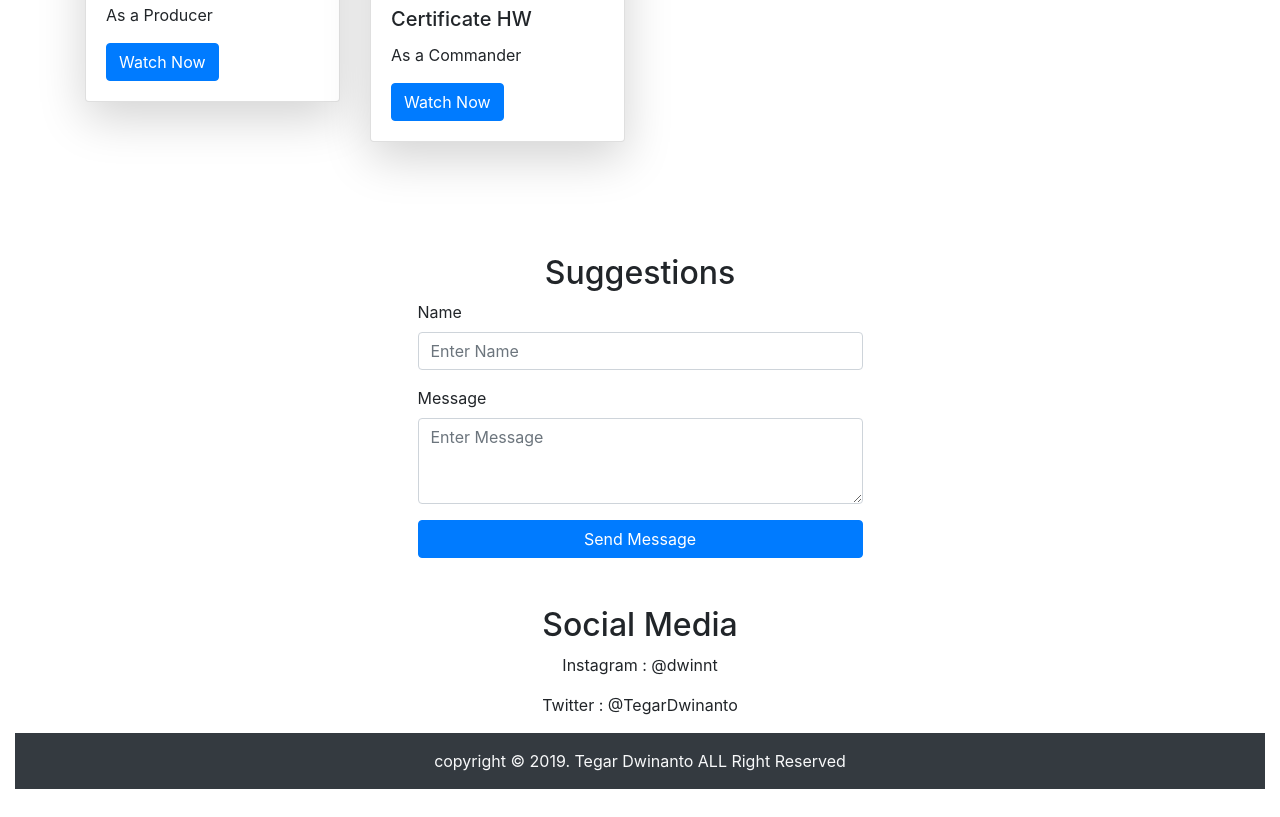
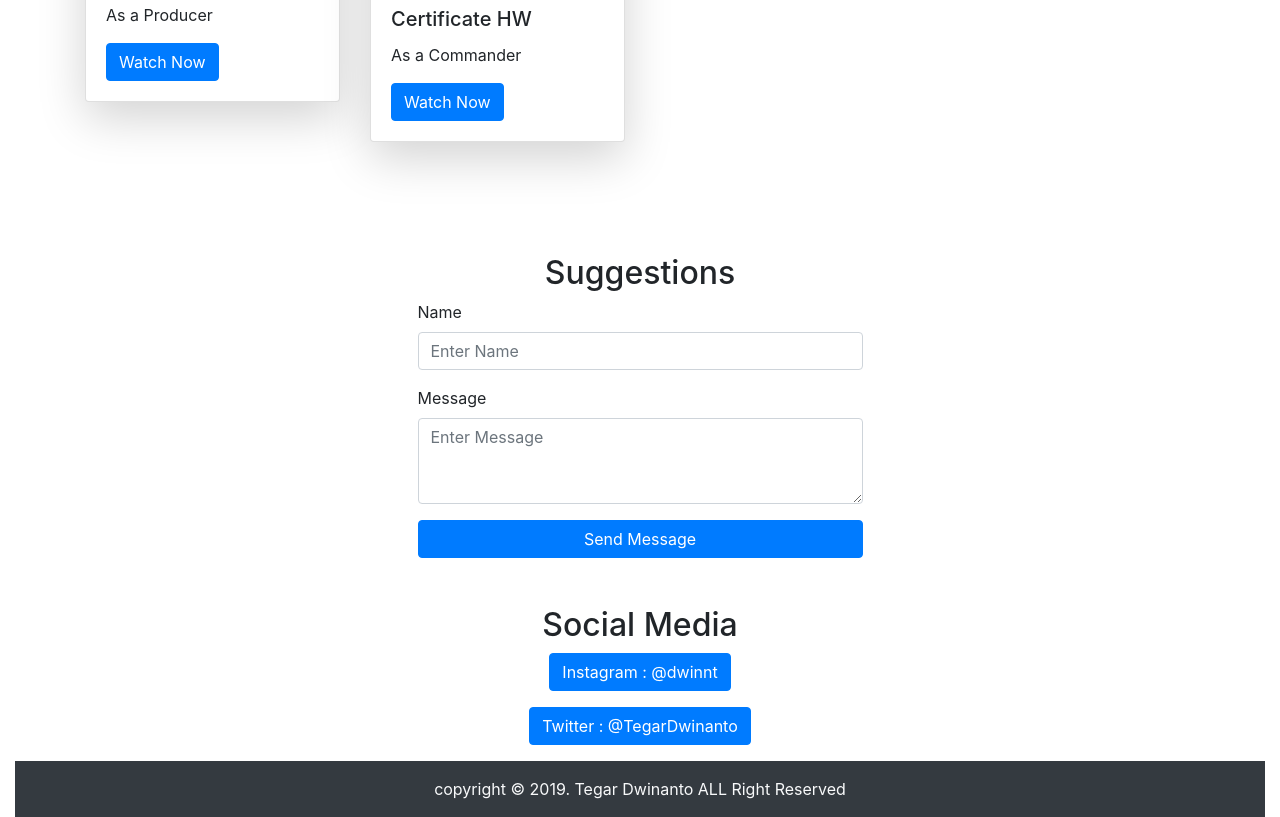
Before and after one commit to tegardwinanto/123, a plain HTML site: page index.html in a window 1280 px wide. Shown: the part 2056-2873 px from the top of the page. Before the commit the page ends 2845 px from the top, so only its background shows below. Drawn offline with nearby package versions, Linux system fonts and the light colour scheme.

Commit message:
Add files via upload

```diff
--- a/index.html
+++ b/index.html
@@ -203,9 +203,9 @@
       <div>
         <h2 class="text-center">Social Media</h2>
         <p class="text-center">
-         Instagram : @dwinnt </p>
+          <a href="https://www.instagram.com/dwinnt/?hl=en" class="btn btn-primary">Instagram : @dwinnt</a> </p>
          <p class="text-center">
-         Twitter   : @TegarDwinanto
+          <a href="https://twitter.com/TegarDwinanto" class="btn btn-primary">Twitter   : @TegarDwinanto </a> </p>
         </p>
       </div>
     </div>
```
